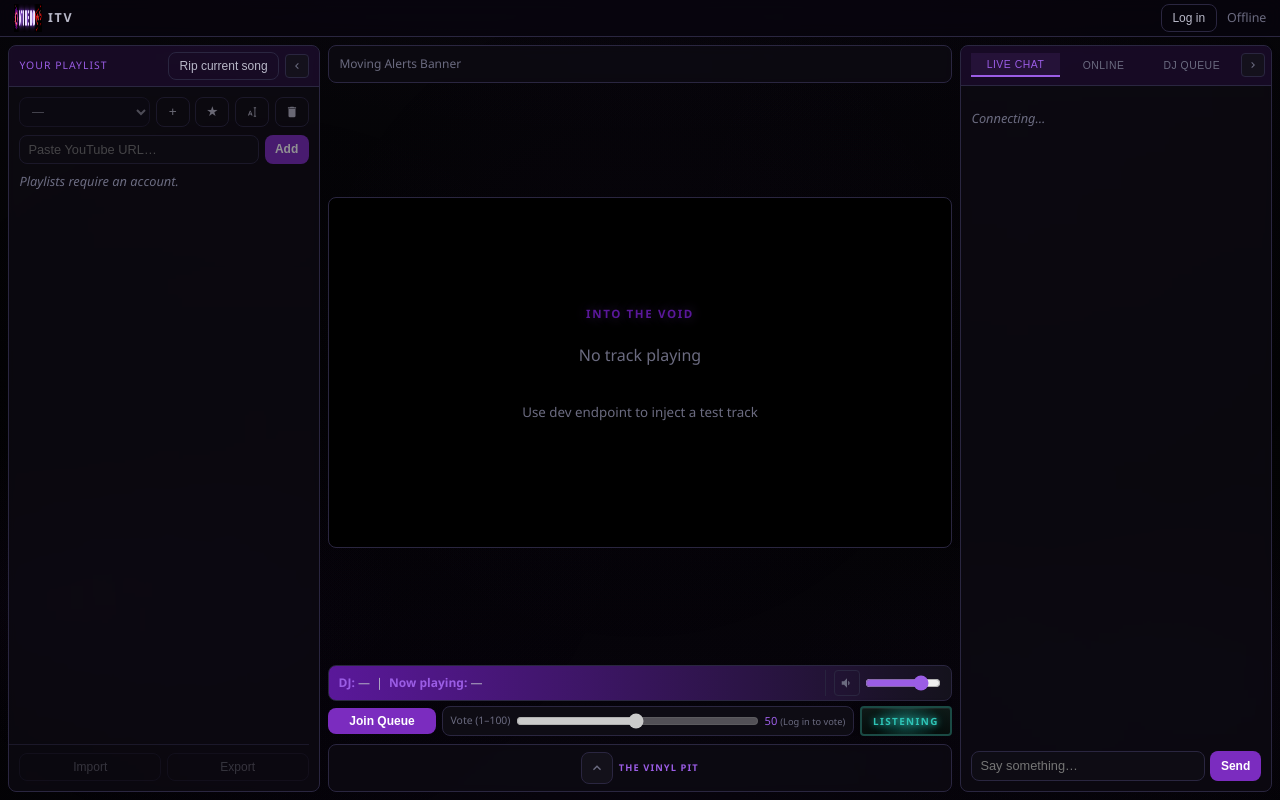
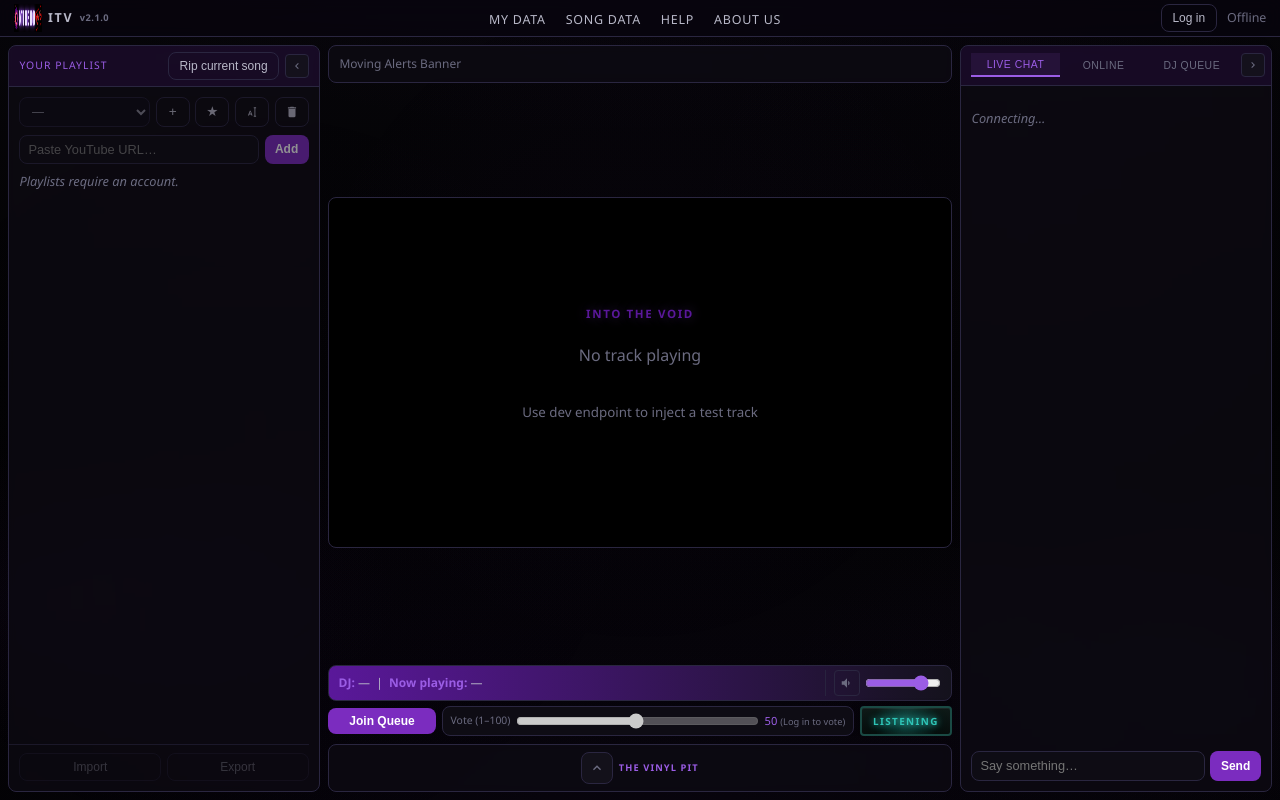
Before and after one commit to Ironstien/ITVLIVEv2, a website: page public/index.html in a window 1280 px wide. Drawn offline with nearby package versions, Linux system fonts and the light colour scheme; no server answers.

Commit message:
Nav Bar Fix

```diff
--- a/public/css/layout.css
+++ b/public/css/layout.css
@@ -1361,11 +1361,26 @@ body.vinyl-pit-collapsed .vinyl-pit__strip {
 }
 
 @media (min-width: 769px) {
+  .site-nav__menu-toggle {
+    display: none;
+  }
+
   .site-nav__drawer {
     display: flex;
     flex: 1;
     justify-content: center;
     min-width: 0;
+    position: static;
+    opacity: 1;
+    visibility: visible;
+    pointer-events: auto;
+    transform: none;
+    max-height: none;
+    overflow: visible;
+    padding: 0;
+    background: transparent;
+    border: none;
+    box-shadow: none;
   }
 
   .site-nav__drawer .nav-links {
@@ -1375,9 +1390,8 @@ body.vinyl-pit-collapsed .vinyl-pit__strip {
   }
 }
 
-/* Hamburger + drawer toggle (mobile overlay) */
+/* Hamburger + drawer (see desktop/mobile rules below — do not set display here) */
 .site-nav__menu-toggle {
-  display: none;
   align-items: center;
   justify-content: center;
   flex-shrink: 0;
@@ -1403,15 +1417,15 @@ body.vinyl-pit-collapsed .vinyl-pit__strip {
   border-color: var(--purple-mid);
 }
 
-.site-nav__drawer {
-  display: none;
-}
-
 .site-nav__drawer-backdrop {
   display: none;
 }
 
 @media (max-width: 768px) {
+  .site-nav__drawer:not(.is-open) {
+    display: none;
+  }
+
   .site-nav__drawer {
     position: fixed;
     top: var(--nav-height);
--- a/public/index.html
+++ b/public/index.html
@@ -7,7 +7,7 @@
     <link rel="icon" href="/img/favicon.png" type="image/png" />
     <link rel="stylesheet" href="/css/variables.css" />
     <link rel="stylesheet" href="/css/layout-config.css?v=3" />
-    <link rel="stylesheet" href="/css/layout.css?v=2" />
+    <link rel="stylesheet" href="/css/layout.css?v=3" />
     <link rel="stylesheet" href="/css/components.css?v=6" />
   </head>
   <body>
@@ -19,7 +19,7 @@
       <div class="site-brand" aria-label="INTO THE VOID">
         <img src="/img/itv-logo.png" alt="" width="28" height="28" />
         <span class="site-brand-name">ITV</span>
-        <span class="site-brand-version" id="site-version" aria-label="Version"></span>
+        <span class="site-brand-version" id="site-version" aria-label="Version">v2.1.0</span>
       </div>
       <button
         type="button"
--- a/server/index.js
+++ b/server/index.js
@@ -56,7 +56,7 @@ app.get('/health', (_req, res) => {
   res.status(status.ready ? 200 : 503).json({
     ok: status.ready,
     name: 'INTO THE VOID',
-    version: '2.0.0',
+    version: '2.1.0',
     phase: PHASE,
     db: status.db,
     jwt: status.jwt,
```
